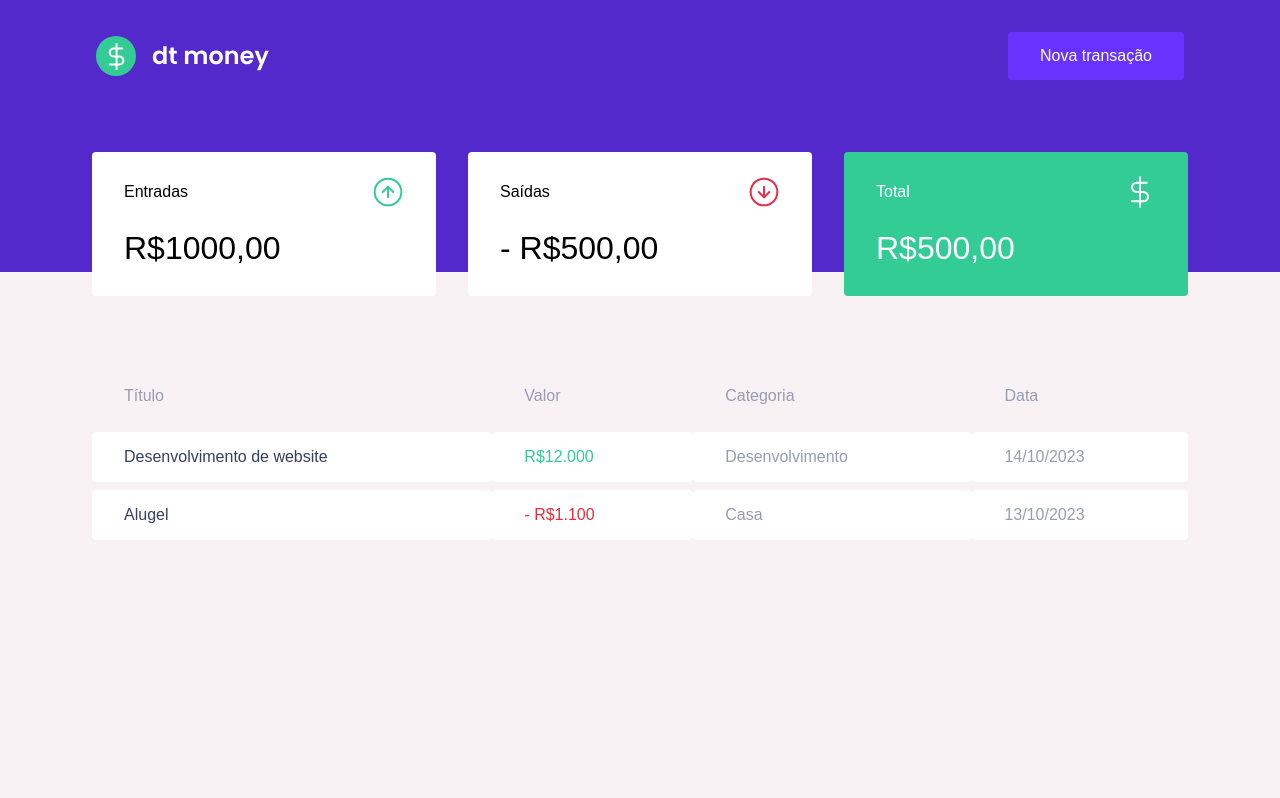
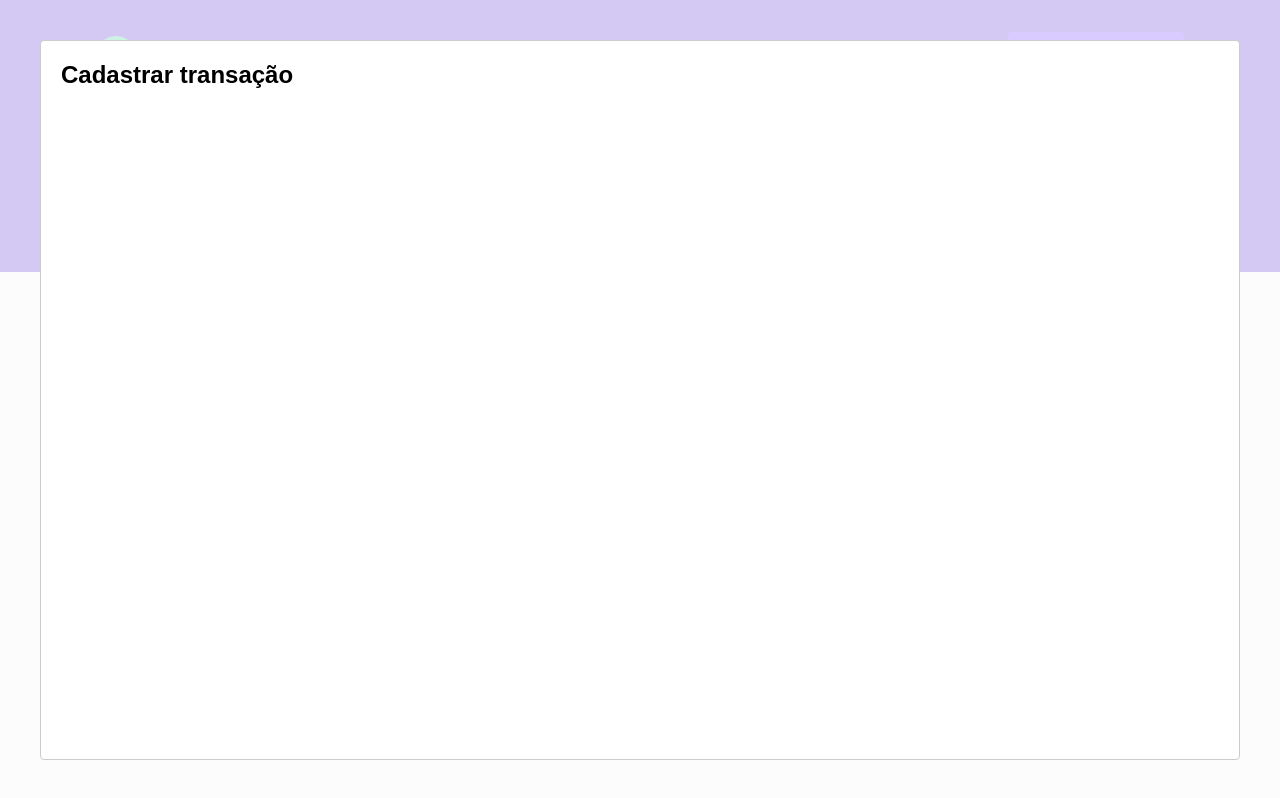
Before and after one commit to pereirathiago/dtmoney-ignite, a React (Create React App) app: page / in a window 1280 px wide. Both pictures are taken after a click on the button "Nova transação". Built offline with nearby package versions, Linux system fonts and the light colour scheme; no server answers; the HTML template or start-up script is replaced by a standard one; what miragejs would draw is missing.

Commit message:
aula 4-1: configurando modal de cricacao

```diff
--- a/package.json
+++ b/package.json
@@ -7,6 +7,7 @@
     "miragejs": "^0.1.47",
     "react": "^18.2.0",
     "react-dom": "^18.2.0",
+    "react-modal": "^3.16.1",
     "react-scripts": "5.0.1",
     "styled-components": "^6.1.0",
     "web-vitals": "^2.1.0"
@@ -19,6 +20,7 @@
     "@types/node": "^16.7.13",
     "@types/react": "^18.0.0",
     "@types/react-dom": "^18.0.0",
+    "@types/react-modal": "^3.16.1",
     "@types/styled-components": "^5.1.28",
     "typescript": "^4.4.2"
   },
--- a/src/App.tsx
+++ b/src/App.tsx
@@ -1,12 +1,34 @@
+import Modal from "react-modal";
 import { Dashboard } from "./components/Dashboard";
 import { Header } from "./components/Header";
 import { GlobalStyle } from "./styles/global";
+import { useState } from "react";
+
+Modal.setAppElement('#root')
 
 export function App() {
+  const [isNewTransactionModalOpen, setIsNewTransactionModalOpen] = useState(false)
+
+  function handleOpenNewTransactionModal() {
+    setIsNewTransactionModalOpen(true)
+  }
+
+  function handleCloseNewTransactionModal() {
+    setIsNewTransactionModalOpen(false)
+  }
+
   return (
     <>
-      <Header />
+      <Header onOpenNewTransactionModal={handleOpenNewTransactionModal}/>
       <Dashboard />
+
+      <Modal
+        isOpen={isNewTransactionModalOpen}
+        onRequestClose={handleCloseNewTransactionModal}
+      >
+        <h2>Cadastrar transação</h2>
+      </Modal>
+
       <GlobalStyle />
     </>
   )
--- a/src/components/Header/index.tsx
+++ b/src/components/Header/index.tsx
@@ -1,12 +1,18 @@
+import { useState } from 'react'
 import logoImg from '../../assets/logo.svg'
+import Modal from 'react-modal'
 import { Container, Content } from './styles'
 
-export function Header() {
+interface HeaderProps {
+  onOpenNewTransactionModal: () => void
+}
+
+export function Header({onOpenNewTransactionModal}: HeaderProps) {
   return (
     <Container>
       <Content>
         <img src={logoImg} alt="dt money" />
-        <button type="button">
+        <button type="button" onClick={onOpenNewTransactionModal}>
           Nova transação
         </button>
       </Content>
```
Also changed, not shown: 1 other file (tests, documents, lock files or other folders).
